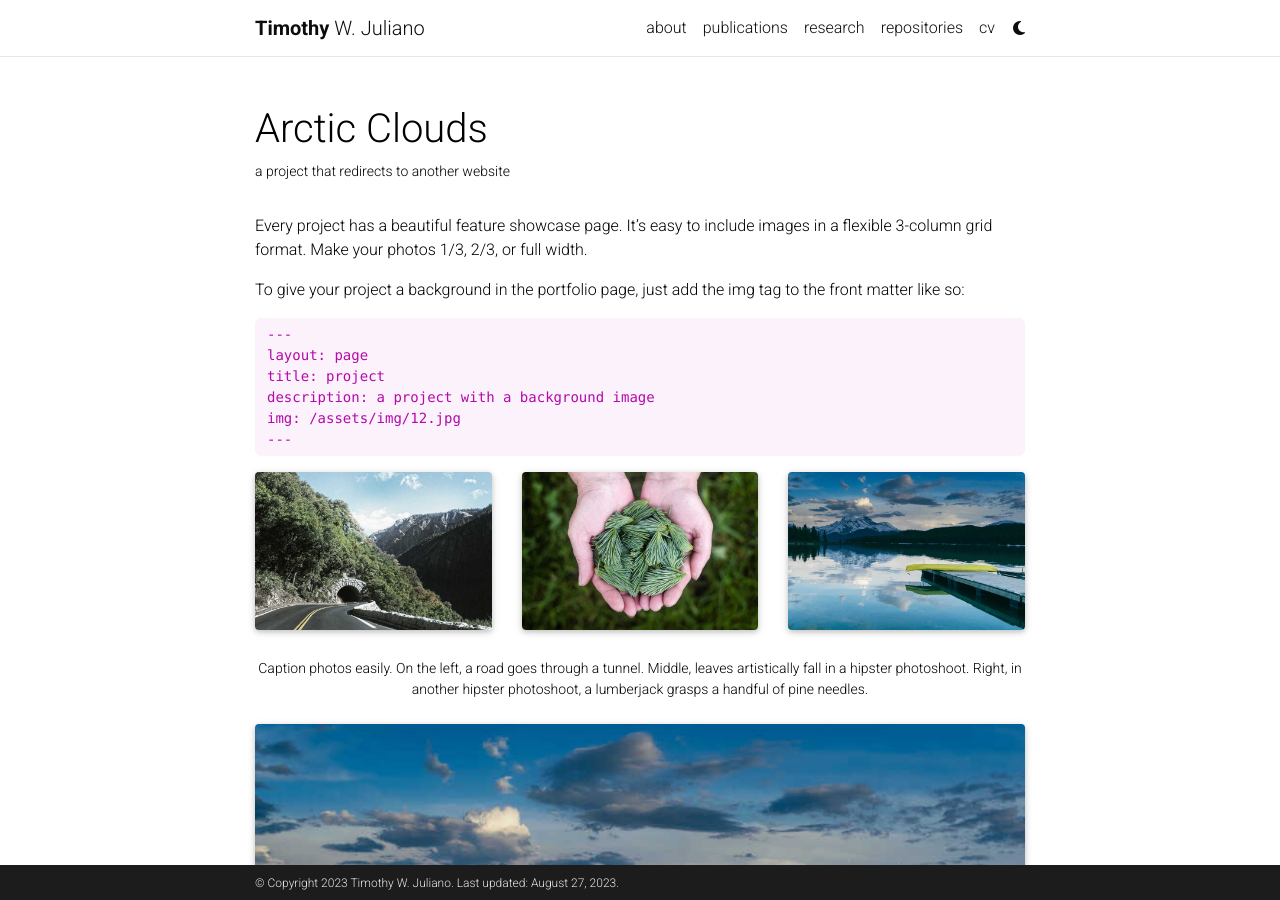
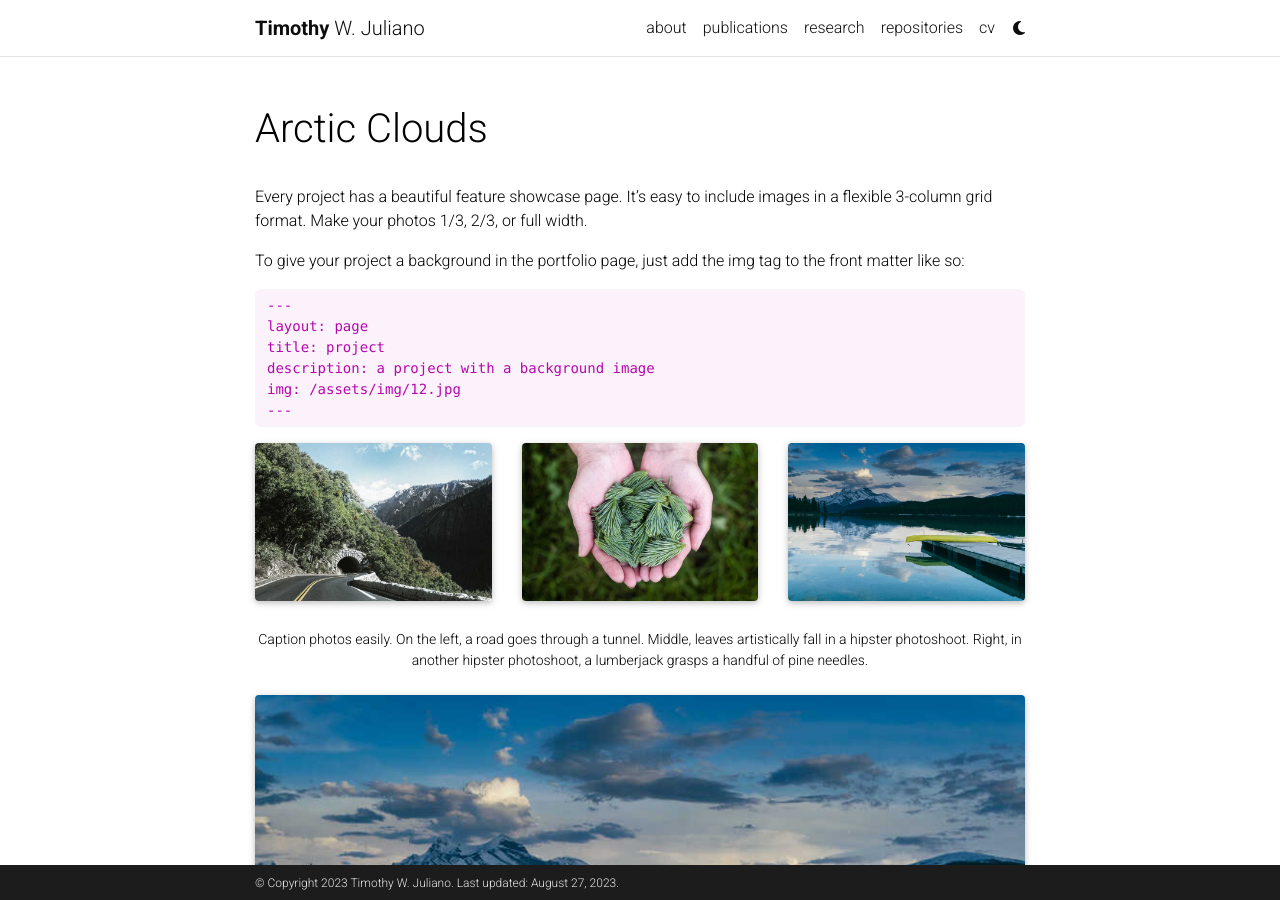
Before and after one commit to twjuliano/twjuliano.github.io, a Jekyll site: the page built from _projects/3_project.md, in a window 1280 px wide and 900 px high. Built offline with Jekyll 4.4.1, drawn with Linux system fonts in a browser that asks for light colours; full-size pictures stand in for the smaller copies a plugin makes; comment, search, counter and statistics services are not loaded; a style sheet for code colours, icons or effects is not loaded.

Commit message:
Update 3_project.md

```diff
--- a/_projects/3_project.md
+++ b/_projects/3_project.md
@@ -1,10 +1,9 @@
 ---
 layout: page
 title: Arctic Clouds
-description: a project that redirects to another website
+description:
 img: assets/img/arctic.png
 importance: 3
-category: work
 ---
 
 Every project has a beautiful feature showcase page.
```
